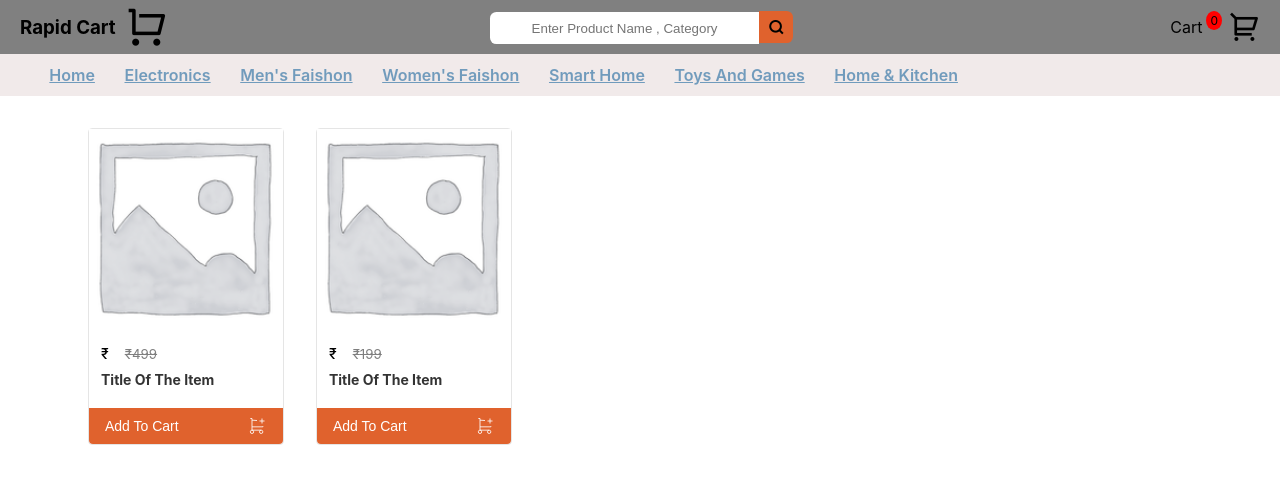
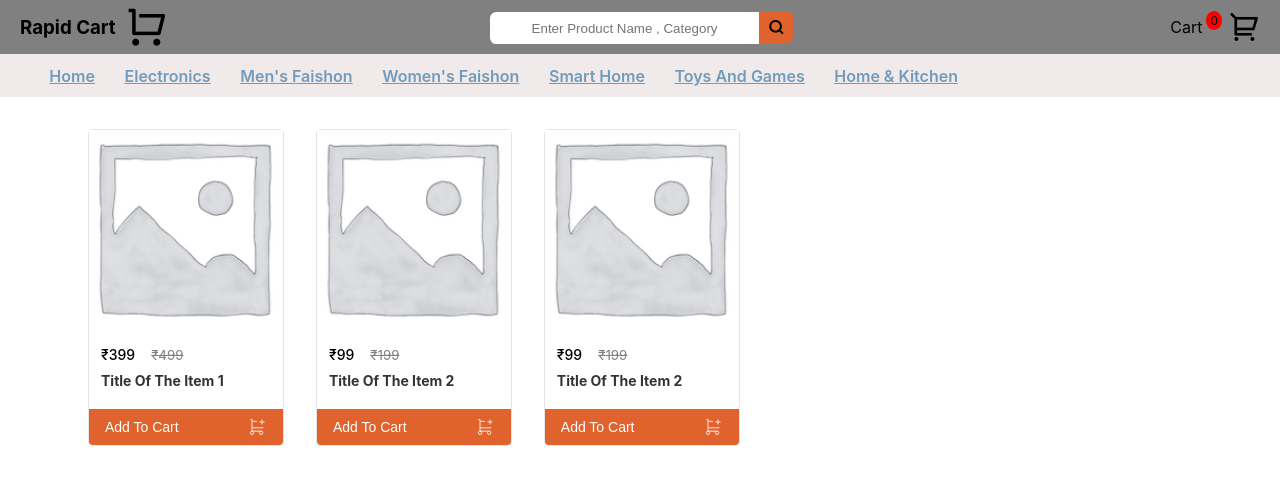
Before and after one commit to sunnykr7781/Rapid-cart, a React (Create React App) app: page / in a window 1280 px wide. Shown: the top 484 px of the page. Built offline with nearby package versions, Linux system fonts and the light colour scheme.

Commit message:
used map and key in product.js to optimize the code

```diff
--- a/src/components/Products/ListItems/Listitem.jsx
+++ b/src/components/Products/ListItems/Listitem.jsx
@@ -11,7 +11,7 @@ const ListItem = ({ data }) => {
         />
         <div className="item-card__information">
           <div className="pricing">
-            <span>₹{data.discountedPrice}</span>
+            <span>₹{data.discountedprice}</span>
             <small>
               <strike>₹{data.price}</strike>
             </small>
--- a/src/components/Products/Product.jsx
+++ b/src/components/Products/Product.jsx
@@ -1,24 +1,36 @@
+import { useState } from "react"
 import ListItem from "./ListItems/Listitem"
 const Product = () => {
-  let data = [
+  let [data, setData] = useState([
     {
       price: 499,
       discountedprice: 399,
       thumbnail: "placeholder.png",
-      title: "title of the item",
+      title: "title of the item 1",
+      id: 0,
     },
     {
       price: 199,
       discountedprice: 99,
       thumbnail: "placeholder.png",
-      title: "title of the item",
+      title: "title of the item 2",
+      id: 1,
     },
-  ]
+    {
+      price: 199,
+      discountedprice: 99,
+      thumbnail: "placeholder.png",
+      title: "title of the item 2",
+      id: 2,
+    },
+  ])
+
   return (
     <div className="product-list">
       <div className="product-list--wrapper">
-        <ListItem data={data[0]}></ListItem>
-        <ListItem data={data[1]}></ListItem>
+        {data.map((e) => {
+          return <ListItem data={e} key={e.id}></ListItem>
+        })}
       </div>
     </div>
   )
--- a/src/styles/layout.scss
+++ b/src/styles/layout.scss
@@ -50,7 +50,7 @@
 }
 .main2 {
   padding-left: 3.7vw;
-  height: 5.2vh;
+  height: 5.4vh;
   background-color: rgba(213, 194, 194, 0.342);
   display: flex;
   align-items: center;
```
